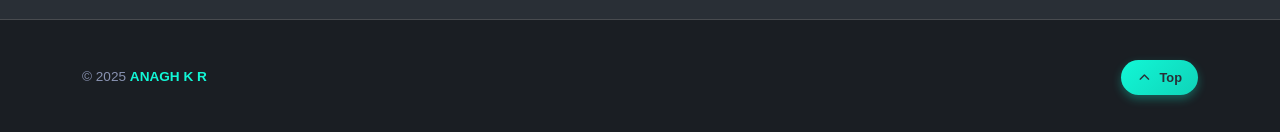
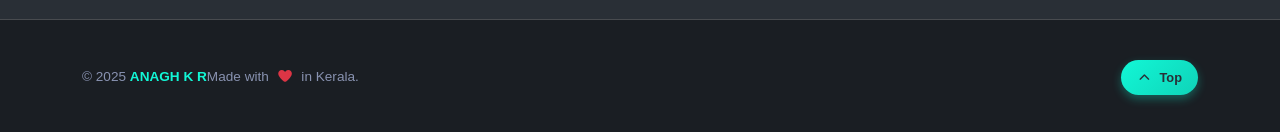
Before and after one commit to anagh534/portfolio, a Next.js app: page / in a window 1280 px wide. Shown: the part 3935-4067 px from the top of the page. Built offline with nearby package versions, Linux system fonts and the light colour scheme.

Commit message:
some changes

```diff
--- a/components/footer/footer.jsx
+++ b/components/footer/footer.jsx
@@ -141,7 +141,7 @@ const Footer = () => {
                         <div className="col-md-6 text-center text-md-start">
                             <p className="footer-copyright-text mb-0">
                                 © {new Date().getFullYear()} <Link href="/" className="footer-copyright-link">ANAGH K R</Link>
-                                {/* Made with <i className="fas fa-heart text-danger mx-1"></i> in Kerala. */}
+                                Made with <i className="fas fa-heart text-danger mx-1"></i> in Kerala.
                             </p>
                         </div>
                         <div className="col-md-6 text-center text-md-end">
```
